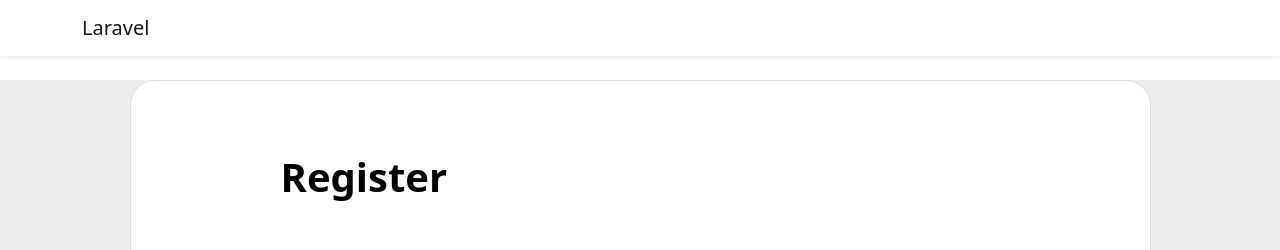
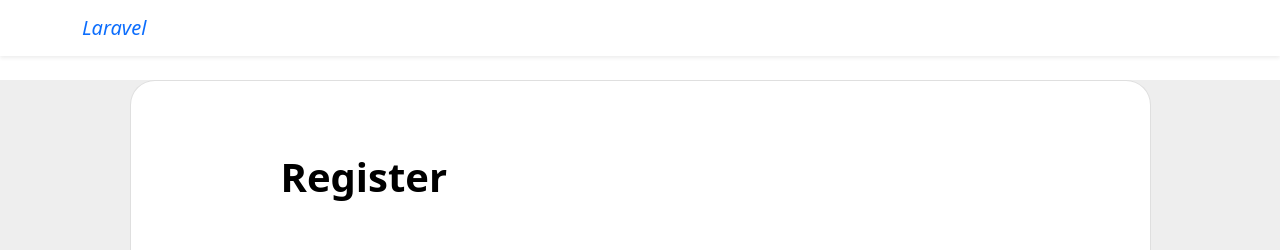
Before and after one commit to AymanElsAhmed/final-laravel, a Laravel app: template resources/views/auth/register.blade.php in a window 1280 px wide. Shown: the top 250 px of the page. Run offline with Laravel 8, Linux system fonts and the light colour scheme; the template is opened without the code that fills it, so the values that code supplies are empty.

Commit message:
updating navbar

```diff
--- a/resources/views/layouts/app.blade.php
+++ b/resources/views/layouts/app.blade.php
@@ -19,13 +19,14 @@
     <!-- Styles -->
     <link href="{{ asset('css/app.css') }}" rel="stylesheet">
     <link rel="stylesheet" href="https://cdn.jsdelivr.net/npm/bootstrap@5.1.3/dist/css/bootstrap.min.css" integrity="sha384-1BmE4kWBq78iYhFldvKuhfTAU6auU8tT94WrHftjDbrCEXSU1oBoqyl2QvZ6jIW3" crossorigin="anonymous">
+
 </head>
 <body>
     <div id="app">
         <nav class="navbar navbar-expand-md navbar-light bg-white shadow-sm">
             <div class="container">
-                <a class="navbar-brand" href="{{ url('/') }}">
-                    {{ config('app.name', 'Laravel') }}
+                <a class="navbar-brand text-primary" href="{{ url('/') }}">
+           <em>    {{ config('app.name', 'Laravel') }} </em>
                 </a>
                 <button class="navbar-toggler" type="button" data-bs-toggle="collapse" data-bs-target="#navbarSupportedContent" aria-controls="navbarSupportedContent" aria-expanded="false" aria-label="{{ __('Toggle navigation') }}">
                     <span class="navbar-toggler-icon"></span>
@@ -42,33 +43,33 @@
                         @vendor
 
                         <li class="nav-item dropdown">
-                            <a class="nav-link dropdown-toggle" href="#" id="navbarDropdown" role="button" data-bs-toggle="dropdown" aria-expanded="false">
+                            <a class="nav-link dropdown-toggle text-primary" href="#" id="navbarDropdown" role="button" data-bs-toggle="dropdown" aria-expanded="false">
                               Posts
                             </a>
                             <ul class="dropdown-menu" aria-labelledby="navbarDropdown">
-                                <li><a class="dropdown-item" href="{{route('posts.index')}}">All Post</a>
-                                <li><a class="dropdown-item" href="{{route('posts.create')}}">add post</a>
+                                <li><a class="dropdown-item text-primary" href="{{route('posts.index')}}">All Post</a>
+                                <li><a class="dropdown-item text-primary" href="{{route('posts.create')}}">add post</a>
 
                             </ul>
                           </li>
                           <li class="nav-item dropdown">
-                            <a class="nav-link dropdown-toggle" href="#" id="navbarDropdown" role="button" data-bs-toggle="dropdown" aria-expanded="false">
+                            <a class="nav-link dropdown-toggle text-primary" href="#" id="navbarDropdown" role="button" data-bs-toggle="dropdown" aria-expanded="false">
                               Products
                             </a>
                             <ul class="dropdown-menu" aria-labelledby="navbarDropdown">
-                                <li><a class="dropdown-item" href="{{route('products.index')}}">All Products</a></li>
-                                <li><a class="dropdown-item"href="{{route('products.create')}}">Create Product</a></li>
+                                <li><a class="dropdown-item text-primary" href="{{route('products.index')}}">All Products</a></li>
+                                <li><a class="dropdown-item text-primary"href="{{route('products.create')}}">Create Product</a></li>
                             </ul>
                           </li>
                           <li class="nav-item dropdown">
-                            <a class="nav-link dropdown-toggle" href="#" id="navbarDropdown" role="button" data-bs-toggle="dropdown" aria-expanded="false">
+                            <a class="nav-link dropdown-toggle text-primary" href="#" id="navbarDropdown" role="button" data-bs-toggle="dropdown" aria-expanded="false">
                               Clients
                             </a>
                             <ul class="dropdown-menu" aria-labelledby="navbarDropdown">
-                              <li><a class="dropdown-item" href="#">Action</a></li>
-                              <li><a class="dropdown-item" href="#">Another action</a></li>
+                              <li><a class="dropdown-item text-primary" href="#">Action</a></li>
+                              <li><a class="dropdown-item text-primary" href="#">Another action</a></li>
                               <li><hr class="dropdown-divider"></li>
-                              <li><a class="dropdown-item" href="#">Something else here</a></li>
+                              <li><a class="dropdown-item text-primary" href="#">Something else here</a></li>
                             </ul>
                           </li>
                           @endvendor
@@ -82,7 +83,7 @@
                         @guest
                             @if (Route::has('login'))
                                 <li class="nav-item">
-                                    <a class="nav-link" href="{{ route('login') }}">{{ __('Login') }}</a>
+                                    <a class="nav-link " href="{{ route('login') }}">{{ __('Login') }}</a>
                                 </li>
                             @endif
 
@@ -93,15 +94,15 @@
                             @endif
                         @else
                             <li class="nav-item dropdown">
-                                <a id="navbarDropdown" class="nav-link dropdown-toggle" role="button" data-bs-toggle="dropdown" aria-haspopup="true" aria-expanded="false" v-pre href="#">
-                                    <img  src="{{ asset('profilepic'). '/'. auth()->user()->profile_pic}}"  class="rounded-circle card-img-top " style="width:80px; height:60px">
+                                <a id="navbarDropdown" class="nav-link dropdown-toggle text-primary" role="button" data-bs-toggle="dropdown" aria-haspopup="true" aria-expanded="false" v-pre href="#">
+                                    <img  src="{{ asset('profilepic'). '/'. auth()->user()->profile_pic}}"  class="rounded-circle card-img-top " style="width:60px; height:50px">
                                   </a>
                                 {{-- <a id="navbarDropdown" class="nav-link dropdown-toggle" href="#" role="button" data-bs-toggle="dropdown" aria-haspopup="true" aria-expanded="false" v-pre>
                                     {{ Auth::user()->name }}
                                 </a> --}}
 
                                 <div class="dropdown-menu dropdown-menu-end" aria-labelledby="navbarDropdown">
-                                    <a class="dropdown-item" href="{{ route('logout') }}"
+                                    <a class="dropdown-item text-primary" href="{{ route('logout') }}"
                                     onclick="event.preventDefault();
                                                      document.getElementById('logout-form').submit();">
                                         {{ __('Logout') }}
```
